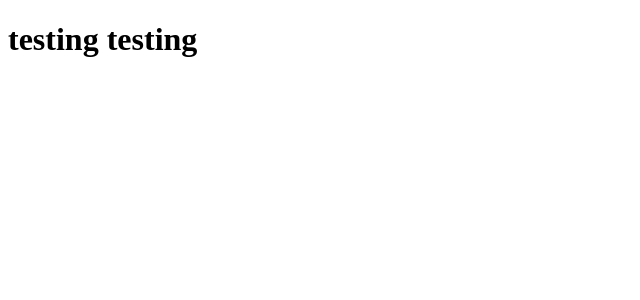
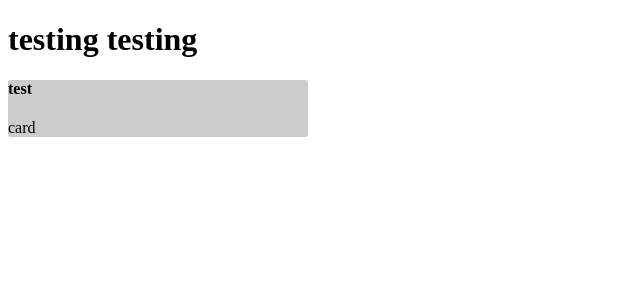
Before and after one commit to lalebdi/MAP, a React (Create React App) app: page / in a window 1280 px wide. Shown: the top 300 px of the page, without its empty margins (0-640 px from the left). Built offline with nearby package versions, Linux system fonts and the light colour scheme.

Commit message:
created the reducers and cards

```diff
--- a/src/components/App.js
+++ b/src/components/App.js
@@ -1,10 +1,11 @@
 import React from 'react';
-
+import MapList from './MapList';
 
 function App() {
   return (
     <div className="App">
       <h1> testing testing</h1>
+      <MapList title="test" />
     </div>
   );
 }
--- /dev/null
+++ b/src/components/MapCard.js
@@ -0,0 +1,11 @@
+import React from 'react'
+
+const MapCard = () => {
+    return (
+        <div>
+            card
+        </div>
+    )
+}
+
+export default MapCard
--- /dev/null
+++ b/src/components/MapList.js
@@ -0,0 +1,21 @@
+import React from 'react';
+import MapCard from './MapCard';
+
+const MapList = ({title}) => {
+    return (
+        <div style={ styles.container}>
+            <h4>{title}</h4>
+            <MapCard />
+        </div>
+    )
+}
+
+const styles ={
+    container: {
+        backgroundColor : '#ccc',
+        borderRadius: 3,
+        width: 300
+    }
+}
+
+export default MapList
--- /dev/null
+++ b/src/reducers/index.js
@@ -0,0 +1,4 @@
+import { combineReducers } from 'redux';
+
+
+export default combineReducers({});
```
